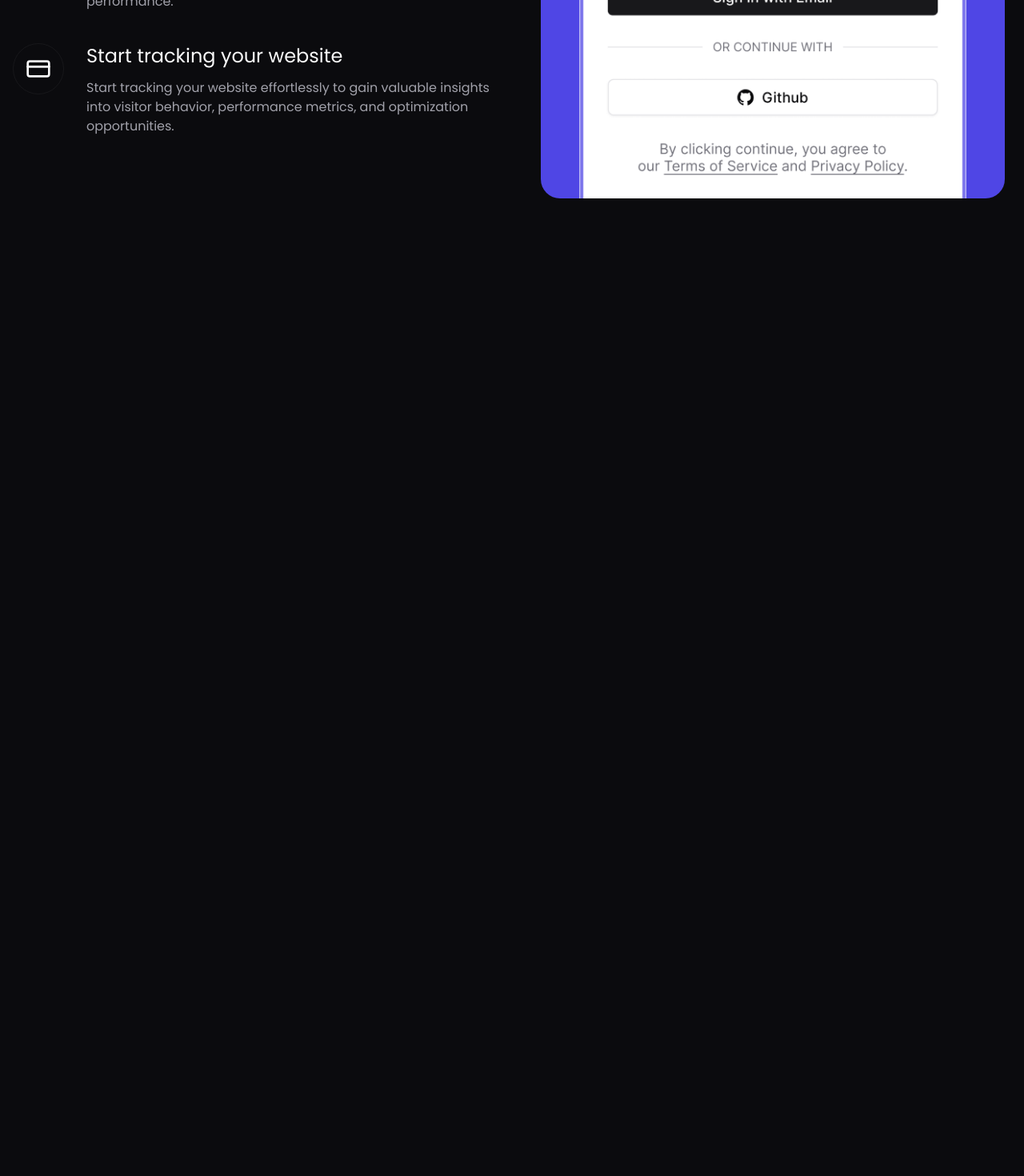
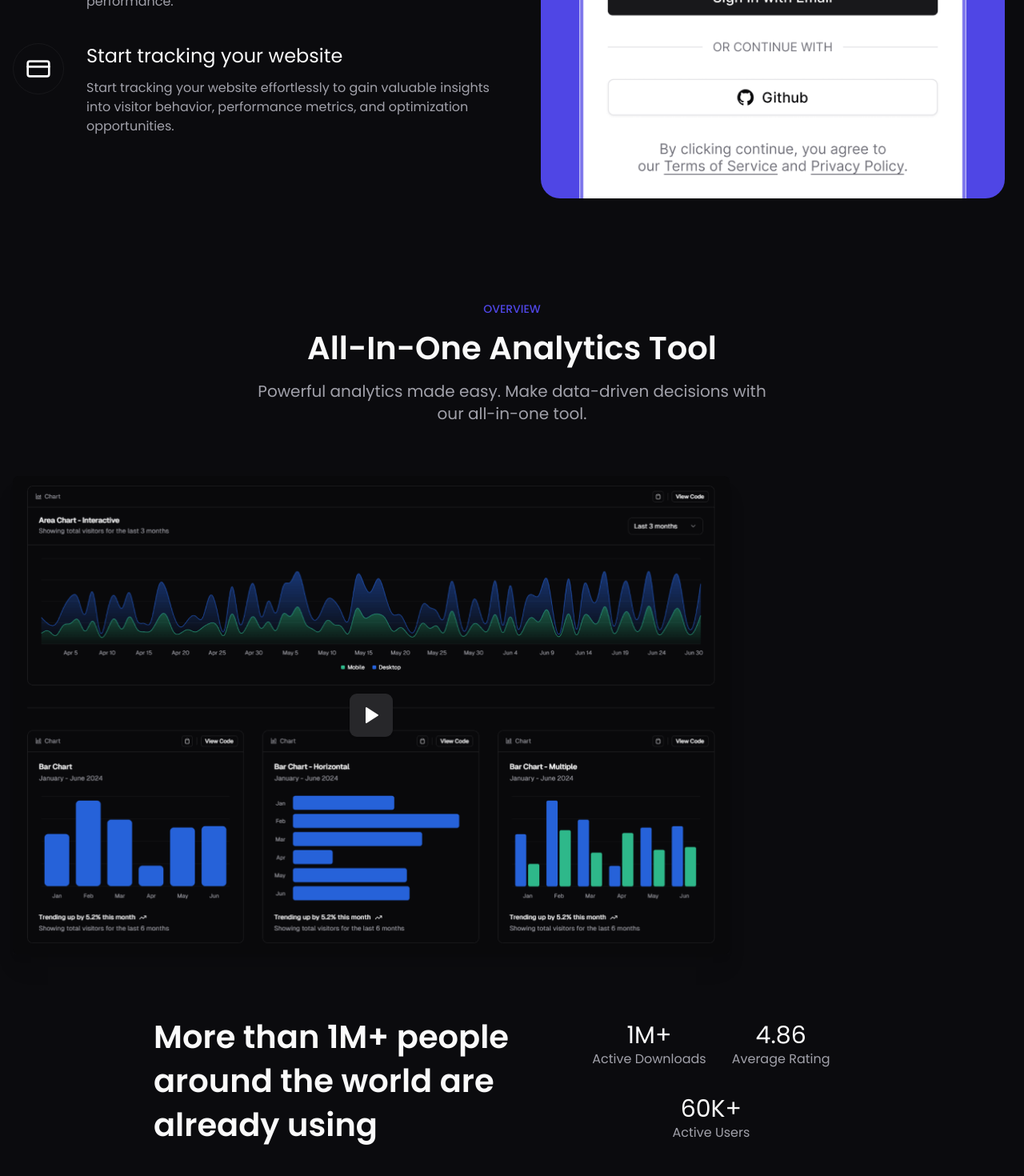
Before and after one commit to RawatRahul14/FrontendQuantifyAI, a React (Vite) app: page / in a window 1280 px wide. Shown: the part 3457-4927 px from the top of the page at 80% size. Before the commit the page ends 3769 px from the top, so only its background shows below. Built offline with nearby package versions, Linux system fonts and the light colour scheme.

Commit message:
overview

```diff
--- a/src/App.tsx
+++ b/src/App.tsx
@@ -12,6 +12,7 @@ import Hero from "./components/Hero";
 import Brand from "./components/Brand";
 import Feature from "./components/Feature";
 import Process from "./components/Process";
+import Overview from "./components/Overview";
 
 const App = () => {
   return (
@@ -24,6 +25,7 @@ const App = () => {
         <Brand />
         <Feature />
         <Process />
+        <Overview />
       </main>
     </div>
     </ReactLenis>
--- /dev/null
+++ b/src/components/Overview.tsx
@@ -0,0 +1,96 @@
+/**
+ * Nove Modules
+ */
+import { motion } from "motion/react";
+
+/**
+ * Framer motion variants
+ */
+import * as variants from "../lib/motionVariants";
+
+/**
+ * Constants
+ */
+import { overviewData } from "../constants";
+import ReactPlayer from "react-player/youtube";
+
+/**
+ * Assets
+ */
+import { overviewBanner } from "../assets";
+import { Play } from "lucide-react";
+
+/**
+ * Components
+ */
+import { Button } from "./ui/button";
+import { Dialog, DialogTrigger, DialogContent } from "./ui/dialog";
+import { AspectRatio } from "./ui/aspect-ratio";
+
+const Overview = () => {
+    return (
+        <section className="section">
+            <div className="container">
+                <div className="section-head">
+                    <motion.p variants={variants.fadeInUp} initial="start" whileInView="end" viewport={{ once: true }} className="section-subtitle">
+                        {overviewData.sectionSubtitle}
+                    </motion.p>
+
+                    <motion.h2 variants={variants.fadeInUp} initial="start" whileInView="end" viewport={{ once: true }} className="section-title">
+                        {overviewData.sectionTitle}
+                    </motion.h2>
+
+                    <motion.p variants={variants.fadeInUp} initial="start" whileInView="end" viewport={{ once: true }} className="section-text">
+                        {overviewData.sectionText}
+                    </motion.p>
+                </div>
+
+                <div>
+                    <motion.div variants={variants.fadeInScale} initial="start" whileInView="end" viewport={{ once: true }} className="relative max-w-4xl max-auto shadow-xl">
+                        <figure>
+                            <img src={overviewBanner} width={900} height={601} alt="" />
+                        </figure>
+
+                        <Dialog>
+                            <DialogTrigger asChild>
+                            <Button variant="secondary" size="icon" className="absolute top-1/2 left-1/2 -translate-x-1/2 -translate-y-1/2 scale-150">
+                                <div className="sr-only">Play Video</div>
+                                <Play fill="#fff" size={50} />
+                            </Button>
+                            </DialogTrigger>
+
+                            <DialogContent className="p-0 overflow-hidden max-w-[640px] xl:max-w-[1000px]">
+                                <AspectRatio ratio={16 / 9}>
+                                    <ReactPlayer url="https://youtu.be/FGzo2Dm3Rh8?si=St7_zRwLmBBzwo0G" style={{
+                                        minWidth: "100%",
+                                        maxWidth: "100%",
+                                        minHeight: "100%",
+                                        maxHeight: "100%",
+                                    }} />
+                                </AspectRatio>
+                            </DialogContent>
+                        </Dialog>
+                    </motion.div>
+
+                    <div className="max-w-4xl mx-auto grid grid-cols-1 gap-5 mt-8 md:mt-16 xl:grid-cols-[3fr,2.5fr] xl:items-center">
+                        <motion.p variants={variants.fadeInRight} initial="start" whileInView="end" viewport={{ once: true }} className="section-title text-center lg:max-w-[30ch] lg:mx-auto xl:text-left">
+                            {overviewData.listTitle}
+                        </motion.p>
+
+                        <motion.div variants={variants.staggerContainer} initial="start" whileInView="end" viewport={{ once: true }} className="flex flex-wrap justify-center gap-5 md:gap-10 xl:gap-8">
+                            {overviewData.list.map(({title, text}, index) => (
+                                <motion.div key = {index} className="text-center" variants={variants.fadeInLeft}>
+                                    <h3 className="text-3xl">{title}</h3>
+
+                                    <p className="text-muted-foreground">{text}</p>
+                                </motion.div>
+                            ))}
+                        </motion.div>
+                    </div>
+                </div>
+            </div>
+        </section>
+    )
+};
+
+export default Overview
```
